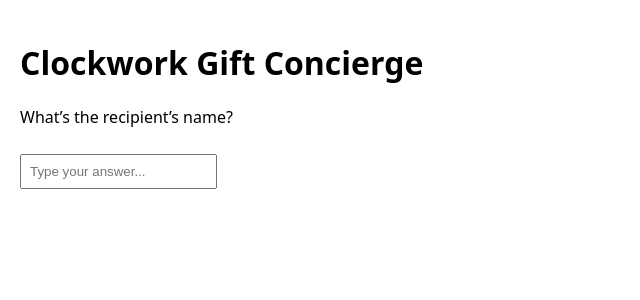
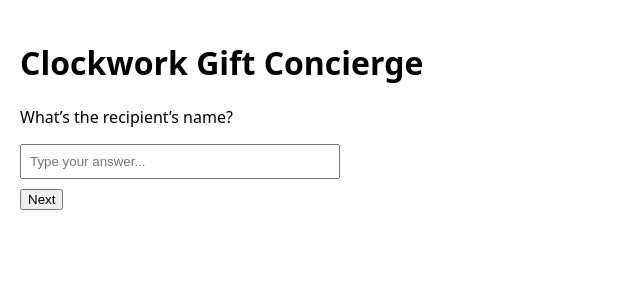
Before and after one commit to 904strengthclub/clockworkgifts-concierge, a Next.js app: page /start in a window 1280 px wide. Shown: the top 300 px of the page, without its empty margins (0-640 px from the left). Built offline with nearby package versions, Linux system fonts and the light colour scheme.

Commit message:
Resolve button push advance on survey

```diff
--- a/app/start/page.tsx
+++ b/app/start/page.tsx
@@ -1,4 +1,3 @@
-// /app/start/page.tsx
 'use client';
 
 import { useState } from 'react';
@@ -12,6 +11,7 @@ export default function StartDemo() {
     hobbies_style: '',
     budget_range: '',
   });
+  const [currentInput, setCurrentInput] = useState('');
   const [loading, setLoading] = useState(false);
   const [results, setResults] = useState<any[]>([]);
 
@@ -27,9 +27,16 @@ export default function StartDemo() {
     },
   ];
 
-  const handleInput = (value: string) => {
+  const handleSubmitInput = () => {
     const key = questions[step].key;
-    setResponses(prev => ({ ...prev, [key]: value }));
+    setResponses(prev => ({ ...prev, [key]: currentInput }));
+    setCurrentInput('');
+    setStep(prev => prev + 1);
+  };
+
+  const handleOptionClick = (option: string) => {
+    const key = questions[step].key;
+    setResponses(prev => ({ ...prev, [key]: option }));
     setStep(prev => prev + 1);
   };
 
@@ -56,19 +63,25 @@ export default function StartDemo() {
               <button
                 key={option}
                 style={{ display: 'block', margin: '10px 0' }}
-                onClick={() => handleInput(option)}
+                onClick={() => handleOptionClick(option)}
               >
                 {option}
               </button>
             ))
           ) : (
-            <input
-              type="text"
-              placeholder="Type your answer..."
-              value={(responses as any)[questions[step].key]}
-              onChange={e => handleInput(e.target.value)}
-              style={{ marginTop: 10, padding: 8 }}
-            />
+            <>
+              <input
+                type="text"
+                value={currentInput}
+                onChange={e => setCurrentInput(e.target.value)}
+                placeholder="Type your answer..."
+                style={{ padding: 8, width: '100%', maxWidth: 300 }}
+              />
+              <br />
+              <button onClick={handleSubmitInput} style={{ marginTop: 10 }}>
+                Next
+              </button>
+            </>
           )}
         </>
       )}
@@ -91,9 +104,19 @@ export default function StartDemo() {
                 <br />
                 <em>{gift.store_or_brand}</em>
                 <p>{gift.description}</p>
-                {gift.image_url && <img src={gift.image_url} alt="" style={{ maxWidth: 200 }} />}
+                {gift.image_url && (
+                  <img
+                    src={gift.image_url}
+                    alt={gift.name}
+                    style={{ maxWidth: 200, borderRadius: 8 }}
+                  />
+                )}
                 <br />
-                <a href={`/api/go?giftId=${encodeURIComponent(gift.name)}`} target="_blank">
+                <a
+                  href={`/api/go?giftId=${encodeURIComponent(gift.name)}`}
+                  target="_blank"
+                  rel="noopener noreferrer"
+                >
                   View Gift
                 </a>
               </li>
```
